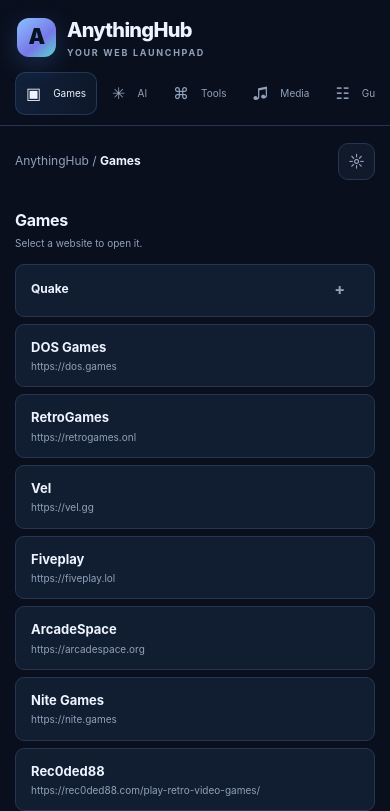
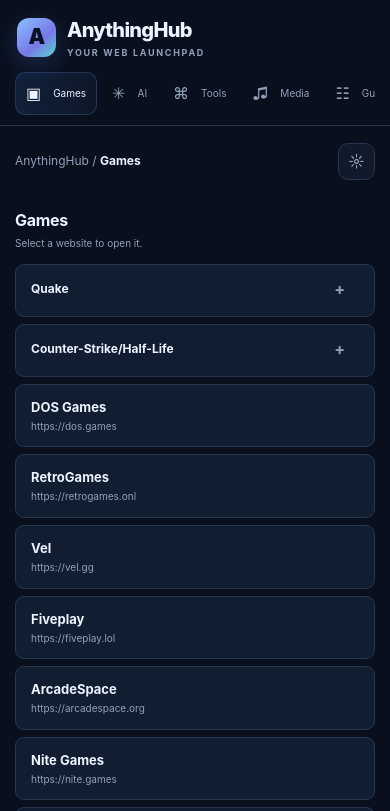
Before and after one commit to louisbeck137-sys/AnythingHub, a plain HTML site: page index.html in a window 390 px wide. Shown: the top 811 px of the page. Drawn offline with Linux system fonts and the light colour scheme.

Commit message:
Add expandable Counter-Strike/Half-Life section

```diff
--- a/index.html
+++ b/index.html
@@ -71,6 +71,16 @@
   </div>
 </details>
 
+<details class="site-card quake-group" data-category="Games" data-name="Counter-Strike/Half-Life">
+  <summary>
+    <span>Counter-Strike/Half-Life</span>
+    <span class="quake-toggle" aria-hidden="true"></span>
+  </summary>
+  <div class="quake-links">
+    <a href="https://x8bitrain.github.io/webXash/" target="_blank" rel="noopener noreferrer">Counter-Strike / Half-Life (webXash)</a>
+  </div>
+</details>
+
 <a class="site-card" style="--accent:#8eb8ff" data-category="Games" data-name="DOS Games" href="https://dos.games" target="_blank" rel="noopener noreferrer"><div class="site-top"><span class="site-icon">D</span><span class="site-actions"><span class="mini-btn">↗</span></span></div><h3>DOS Games</h3><p>Classic DOS games in your browser.</p><div class="site-meta"><span class="cat">Games</span><span class="new-tag">Featured</span></div></a>
 <a class="site-card" style="--accent:#e8b77d" data-category="Games" data-name="RetroGames" href="https://retrogames.onl" target="_blank" rel="noopener noreferrer"><div class="site-top"><span class="site-icon">R</span><span class="site-actions"><span class="mini-btn">↗</span></span></div><h3>RetroGames</h3><p>A collection of retro browser games.</p><div class="site-meta"><span class="cat">Games</span></div></a>
 <a class="site-card" style="--accent:#82aaff" data-category="Games" data-name="Vel" href="https://vel.gg" target="_blank" rel="noopener noreferrer"><div class="site-top"><span class="site-icon">V</span><span class="site-actions"><span class="mini-btn">↗</span></span></div><h3>Vel</h3><p>Gaming website.</p><div class="site-meta"><span class="cat">Games</span></div></a>
```
